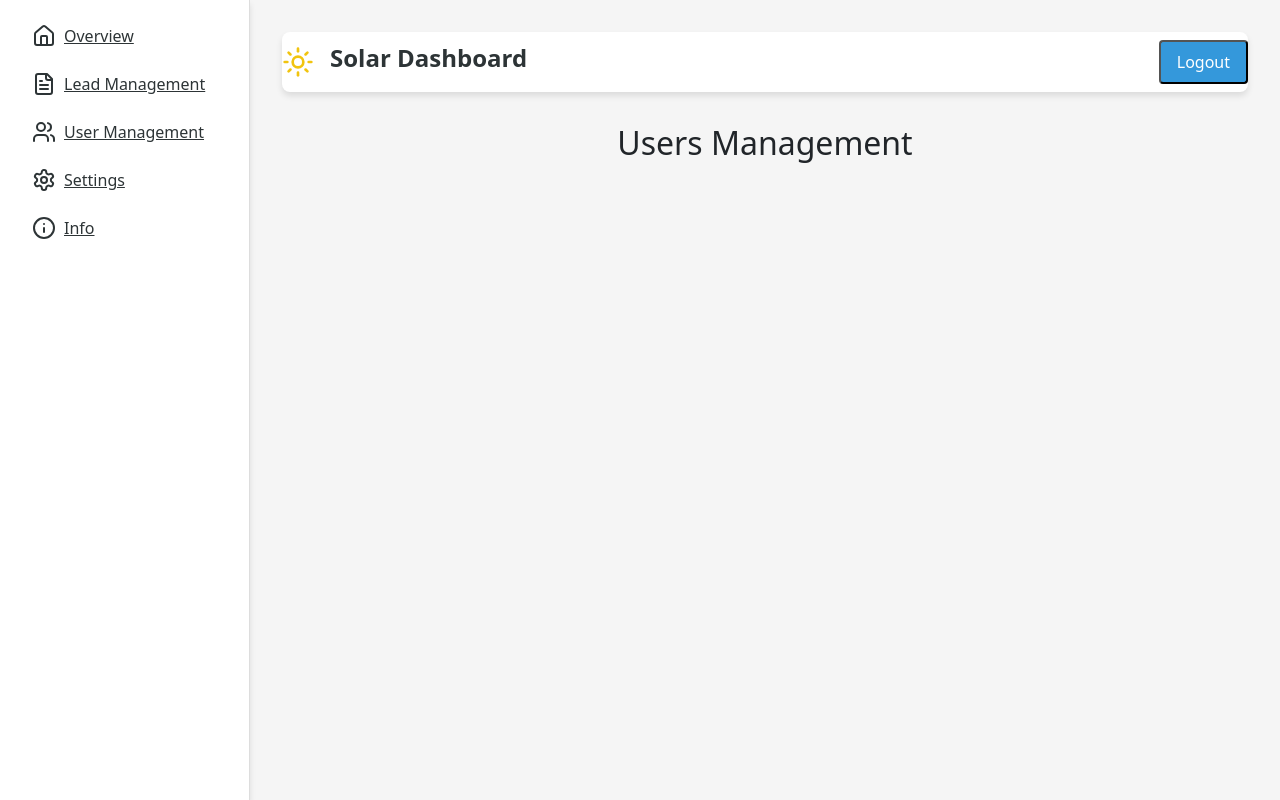
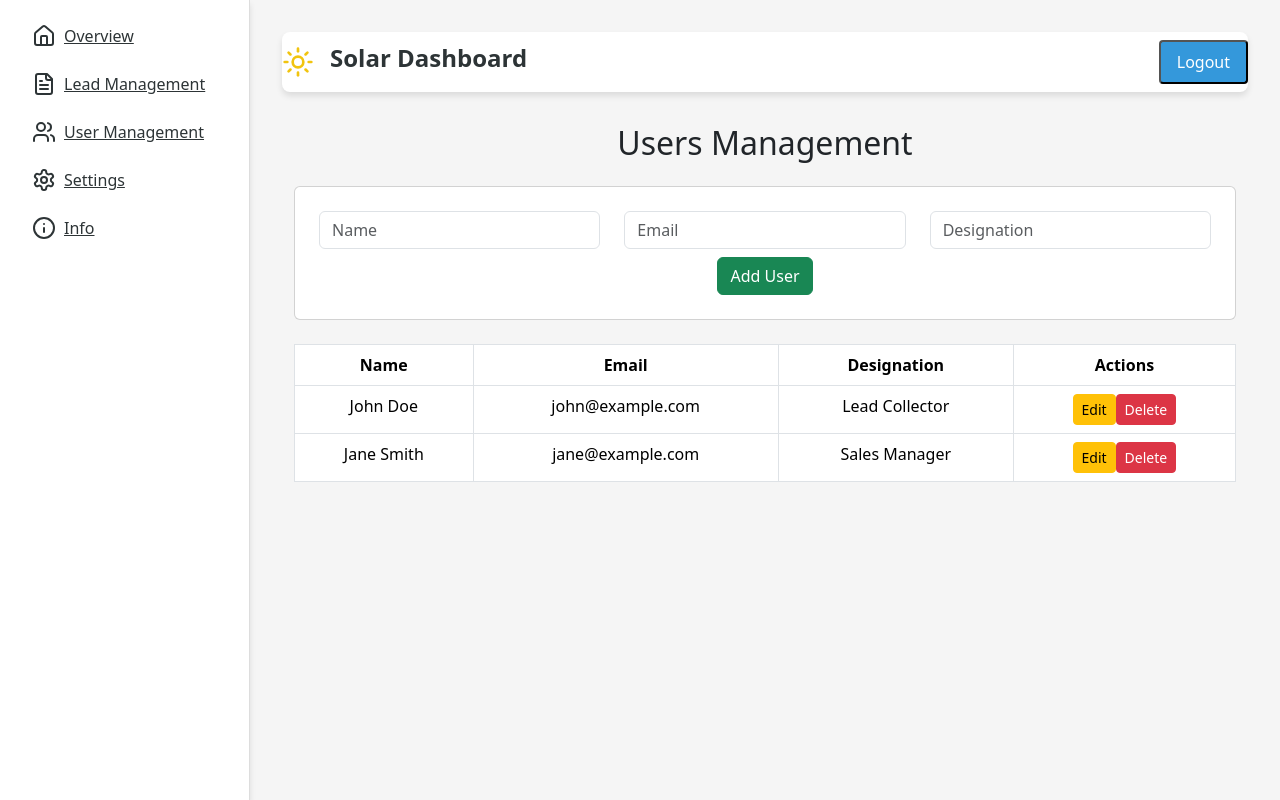
Before and after one commit to mali2927/Suniese-CRM, a React (Create React App) app: page /user in a window 1280 px wide. Built offline with nearby package versions, Linux system fonts and the light colour scheme.

Commit message:
system push shifa

```diff
--- a/src/Components/AdminComponents/Users.js
+++ b/src/Components/AdminComponents/Users.js
@@ -1,15 +1,159 @@
-import React from "react";
+import React, { useState } from "react";
 import Navbar from "../Navbar";
 import Sidebar from "../SideBar";
 import { styles } from "../../Styles/dashboardStyles";
+
 const Users = () => {
+  // Dummy data for users
+  const initialUsers = [
+    {
+      id: 1,
+      name: "John Doe",
+      email: "john@example.com",
+      designation: "Lead Collector",
+    },
+    {
+      id: 2,
+      name: "Jane Smith",
+      email: "jane@example.com",
+      designation: "Sales Manager",
+    },
+  ];
+
+  const [users, setUsers] = useState(initialUsers);
+  const [newUser, setNewUser] = useState({
+    name: "",
+    email: "",
+    designation: "",
+  });
+  const [editingUser, setEditingUser] = useState(null);
+
+  // Handle form change
+  const handleChange = (e) => {
+    const { name, value } = e.target;
+    setNewUser({ ...newUser, [name]: value });
+  };
+
+  // Add new user
+  const addUser = () => {
+    if (newUser.name && newUser.email && newUser.designation) {
+      const id = users.length ? users[users.length - 1].id + 1 : 1;
+      setUsers([...users, { id, ...newUser }]);
+      setNewUser({ name: "", email: "", designation: "" });
+    }
+  };
+
+  // Delete user
+  const deleteUser = (id) => {
+    setUsers(users.filter((user) => user.id !== id));
+  };
+
+  // Edit user
+  const startEditUser = (user) => {
+    setEditingUser(user);
+    setNewUser(user);
+  };
+
+  // Save edited user
+  const saveUser = () => {
+    setUsers(
+      users.map((user) => (user.id === editingUser.id ? newUser : user))
+    );
+    setEditingUser(null);
+    setNewUser({ name: "", email: "", designation: "" });
+  };
+
   return (
     <>
       <div style={styles.container}>
-        <Sidebar /> {/* Use the Sidebar component here */}
+        <Sidebar />
         <main style={styles.mainContent}>
           <Navbar />
-          <h2>Users Management</h2>
+          <div className="container mt-4">
+            <h2 className="mb-4">Users Management</h2>
+
+            {/* User Form */}
+            <div className="card p-4 mb-4">
+              <div className="row">
+                <div className="col-md-4">
+                  <input
+                    type="text"
+                    name="name"
+                    className="form-control mb-2"
+                    placeholder="Name"
+                    value={newUser.name}
+                    onChange={handleChange}
+                  />
+                </div>
+                <div className="col-md-4">
+                  <input
+                    type="email"
+                    name="email"
+                    className="form-control mb-2"
+                    placeholder="Email"
+                    value={newUser.email}
+                    onChange={handleChange}
+                  />
+                </div>
+                <div className="col-md-4">
+                  <input
+                    type="text"
+                    name="designation"
+                    className="form-control mb-2"
+                    placeholder="Designation"
+                    value={newUser.designation}
+                    onChange={handleChange}
+                  />
+                </div>
+              </div>
+              <div>
+                {editingUser ? (
+                  <button className="btn btn-primary" onClick={saveUser}>
+                    Save
+                  </button>
+                ) : (
+                  <button className="btn btn-success" onClick={addUser}>
+                    Add User
+                  </button>
+                )}
+              </div>
+            </div>
+
+            {/* User Table */}
+            <table className="table table-bordered table-hover">
+              <thead className="thead-dark">
+                <tr>
+                  <th>Name</th>
+                  <th>Email</th>
+                  <th>Designation</th>
+                  <th>Actions</th>
+                </tr>
+              </thead>
+              <tbody>
+                {users.map((user) => (
+                  <tr key={user.id}>
+                    <td>{user.name}</td>
+                    <td>{user.email}</td>
+                    <td>{user.designation}</td>
+                    <td>
+                      <button
+                        className="btn btn-sm btn-warning mr-2"
+                        onClick={() => startEditUser(user)}
+                      >
+                        Edit
+                      </button>
+                      <button
+                        className="btn btn-sm btn-danger"
+                        onClick={() => deleteUser(user.id)}
+                      >
+                        Delete
+                      </button>
+                    </td>
+                  </tr>
+                ))}
+              </tbody>
+            </table>
+          </div>
         </main>
       </div>
     </>
```
